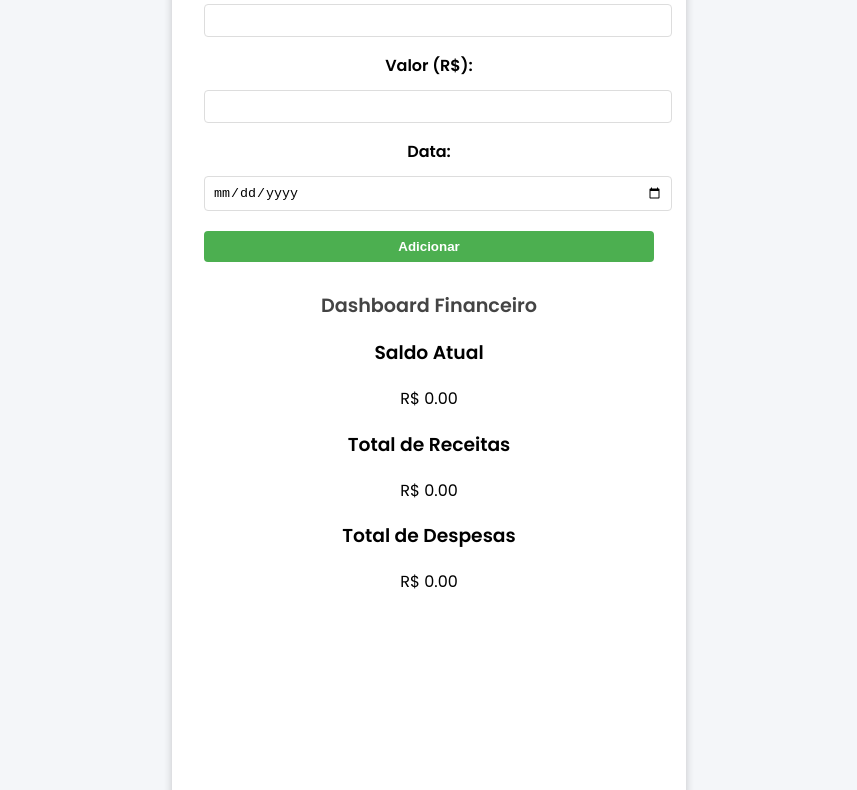
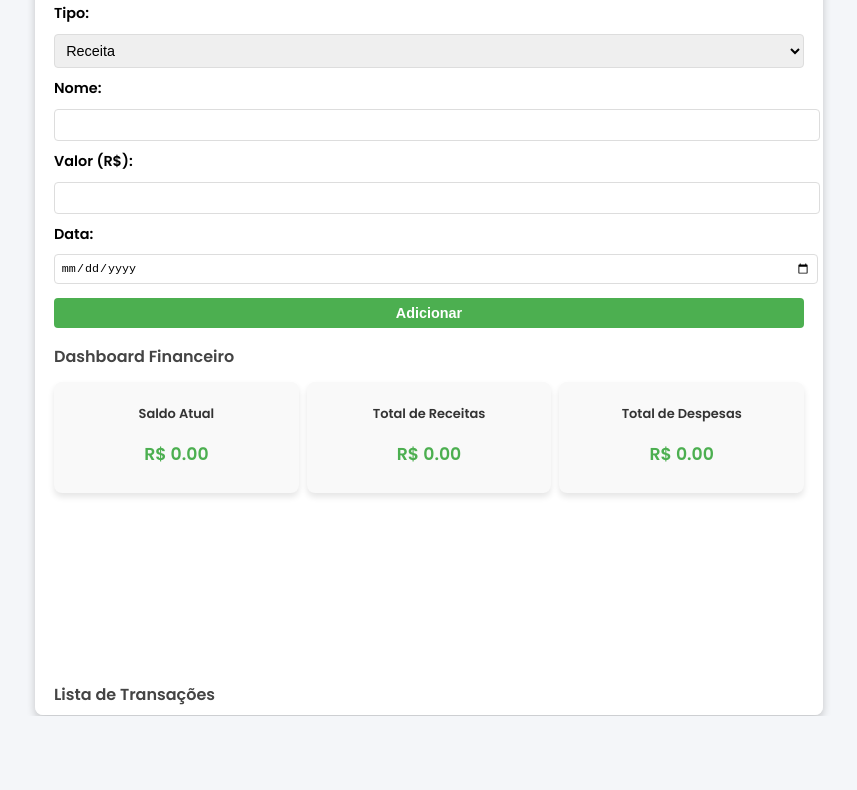
Before and after one commit to brunonunespinheiro/simulador-de-fluxo-de-caixa, a plain HTML site: page index.html in a window 1280 px wide. Shown: the part 84-874 px from the top of the page, without its empty margins (211-1068 px from the left). After the commit the page ends 800 px from the top, so only its background shows below. Drawn offline with nearby package versions, Linux system fonts and the light colour scheme.

Commit message:
Update style.css

```diff
--- a/style.css
+++ b/style.css
@@ -1,3 +1,4 @@
+/* Estilos gerais */
 body {
   font-family: 'Poppins', sans-serif;
   background-color: #f4f6f9;
@@ -6,42 +7,51 @@ body {
   justify-content: center;
   height: 100vh;
   margin: 0;
+  overflow-y: hidden;
 }
 
 .container {
   background-color: #fff;
   border-radius: 8px;
   box-shadow: 0 4px 8px rgba(0, 0, 0, 0.2);
-    padding: 2em;
-    max-width: 450px;
+  padding: 1.2em;
+  max-width: 750px;
   width: 100%;
+  height: 95vh; /* Ajuste para ocupar a maior parte da altura da tela */
+  overflow-y: auto; /* Permite rolagem interna para conteúdos longos */
   text-align: center;
 }
 
 h1 {
   color: #333;
-    margin-bottom: 1em;
+  font-size: 1.4em;
+  margin-bottom: 0.8em;
 }
 
 h2 {
-    font-size: 1.2em;
+  font-size: 1em;
   color: #444;
-    margin-top: 1.5em;
+  margin-top: 1em;
+  margin-bottom: 0.6em;
+  text-align: left;
 }
 
 .form-group {
-    margin-bottom: 1em;
+  margin-bottom: 0.6em;
+  text-align: left;
 }
 
 label {
   font-weight: 600;
   display: block;
-    margin-bottom: 0.5em;
+  margin-bottom: 0.4em;
+  font-size: 0.9em;
 }
 
 input, select, button {
   width: 100%;
-    padding: 0.6em;
+  padding: 0.5em;
+  font-size: 0.9em;
   margin-top: 0.3em;
   border: 1px solid #ddd;
   border-radius: 4px;
@@ -53,29 +63,117 @@ body {
   cursor: pointer;
   font-weight: 600;
   border: none;
+  font-size: 0.9em;
 }
 
-  .chart-container {
-    margin-top: 2em;
+button:hover {
+  background-color: #4b5da5;
 }
 
-  #generate-pdf {
-    background-color: #FF5733;
-    margin-top: 1em;
+.import-section {
+  margin-top: 0.8em;
+  text-align: left;
 }
 
 table {
   width: 100%;
   border-collapse: collapse;
-    margin-top: 1em;
+  margin-top: 0.6em;
 }
 
 th, td {
-    padding: 10px;
+  padding: 8px;
   text-align: left;
   border-bottom: 1px solid #ddd;
+  font-size: 0.9em;
 }
 
 th {
   background-color: #f4f6f9;
 }
+
+.dashboard {
+  margin-top: 1em;
+  text-align: left;
+  color: #333;
+}
+
+.dashboard-info {
+  display: flex;
+  justify-content: space-between;
+  gap: 8px;
+  margin-top: 0.8em;
+  flex-wrap: wrap;
+}
+
+.dashboard-item {
+  background-color: #f9f9f9;
+  padding: 0.6em;
+  border-radius: 8px;
+  text-align: center;
+  flex: 1;
+  min-width: 30%;
+  box-shadow: 0 4px 6px rgba(0, 0, 0, 0.1);
+  font-size: 0.9em;
+}
+
+.dashboard-item h3 {
+  font-size: 0.9em;
+  color: #333;
+  margin-bottom: 0.2em;
+}
+
+.dashboard-item p {
+  font-size: 1.2em;
+  font-weight: bold;
+  color: #4CAF50;
+}
+
+.chart-container {
+  margin-top: 1em;
+  max-height: 180px; /* Limita a altura dos gráficos */
+}
+
+canvas {
+  max-width: 100%;
+  max-height: 100%;
+}
+
+#generate-pdf {
+  background-color: #FF5733;
+  margin-top: 0.8em;
+  font-size: 0.9em;
+}
+
+#generate-pdf:hover {
+  background-color: #e04d2e;
+}
+
+/* Estilos para a notificação pop-up */
+.notification {
+  position: fixed;
+  top: 20px;
+  right: 20px;
+  background-color: #333;
+  color: #fff;
+  padding: 10px 20px;
+  border-radius: 5px;
+  box-shadow: 0px 4px 8px rgba(0, 0, 0, 0.2);
+  opacity: 0;
+  transform: translateY(-20px);
+  transition: opacity 0.3s ease, transform 0.3s ease;
+  z-index: 1000;
+}
+
+.notification.show {
+  opacity: 1;
+  transform: translateY(0);
+}
+
+.notification.success {
+  background-color: #4CAF50;
+}
+
+.notification.error {
+  background-color: #FF5733;
+}
```
Lines whose indentation alone changed are shown as unchanged.
